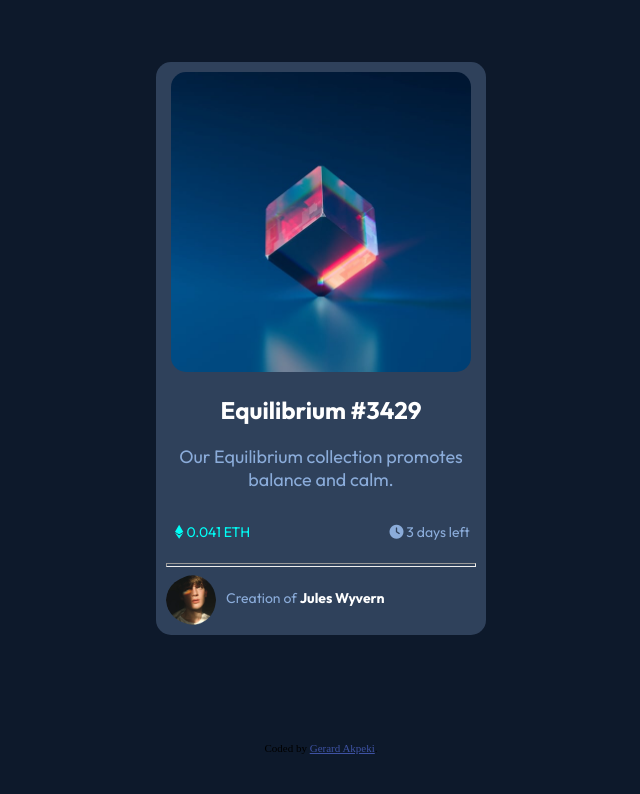
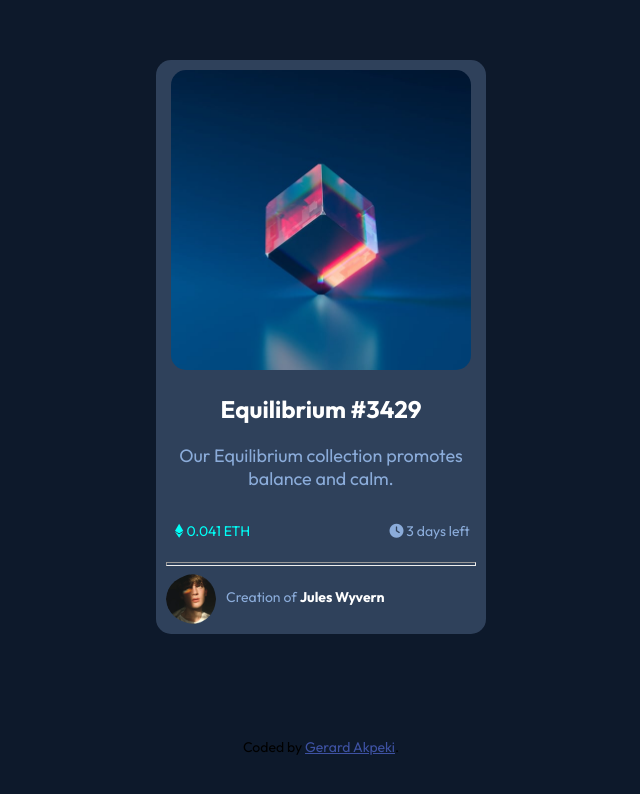
Before and after one commit to ZhoraEbashitEbalo/NFT-Project, a plain HTML site: page index.html in a window 1280 px wide. Shown: the whole page, without its empty margins (319-959 px from the left). Drawn offline with Linux system fonts and the light colour scheme.

Commit message:
Update styles.css

```diff
--- a/styles.css
+++ b/styles.css
@@ -1,5 +1,8 @@
 .attribution {
   font-size: 11px; text-align: center;
+  font-family: 'Outfit' , san-serif;
+  font-weight: 300;
+  font-size: 14px;
 }
 
 .attribution a {
```
